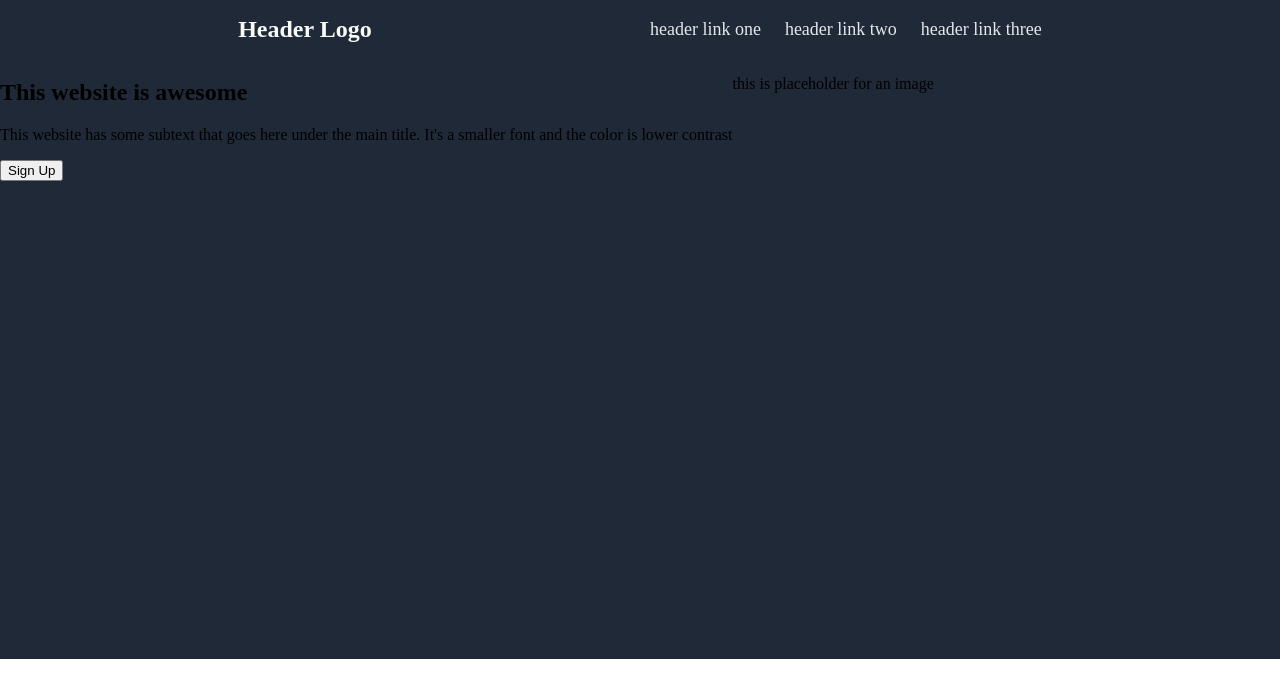
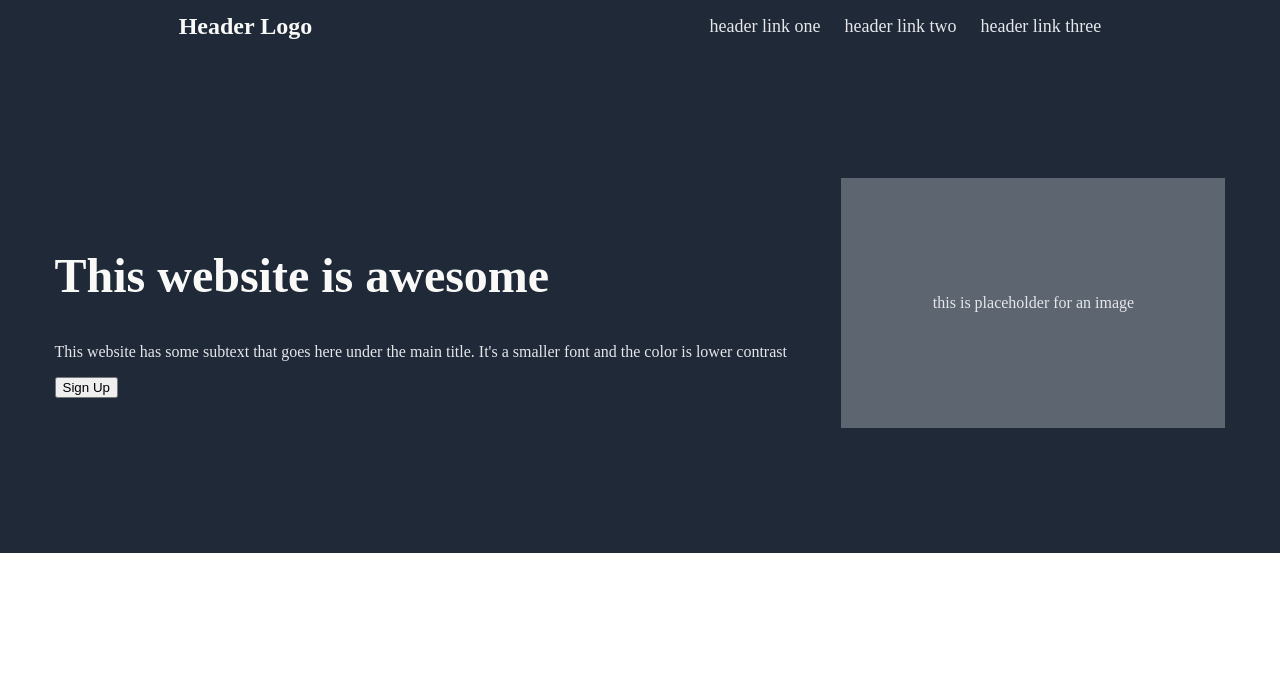
Before and after one commit to SelfHostedToast/odin-landing-page, a plain HTML site: page index.html in a window 1280 px wide. Drawn offline with Linux system fonts and the light colour scheme.

Commit message:
completed header section

```diff
--- a/style.css
+++ b/style.css
@@ -1,5 +1,6 @@
 html,
 body {
+  max-width: 100vw;
   margin: 0;
   padding: 0;
 }
@@ -9,7 +10,7 @@ body {
   align-items: center;
   background-color: #1f2937;
   display: flex;
-  justify-content: space-evenly;
+  justify-content: space-around;
 }
 .links ul {
   display: flex;
@@ -25,11 +26,35 @@ ul {
   padding: 0;
 }
 .logo h1 {
+  margin: 0;
+  padding: 0;
   font-size: 24px;
   color: #f9faf8;
 }
 .hero {
   background-color: #1f2937;
-  height: 600px;
+  height: 500px;
   display: flex;
+  align-items: center;
+  justify-content: space-evenly;
+  flex-shrink: 0;
 }
+.hero p {
+  color: #e5e7eb;
+}
+.hero h2 {
+  color: #f9faf8;
+  font-size: 48px;
+  font-weight: bolder;
+}
+.hero-img {
+  display: flex;
+  align-items: center;
+  justify-content: center;
+  height: 50%;
+  width: 30%;
+  background-color: #e5e7eb50;
+}
+.hero-img p {
+  align-items: center;
+}
```
